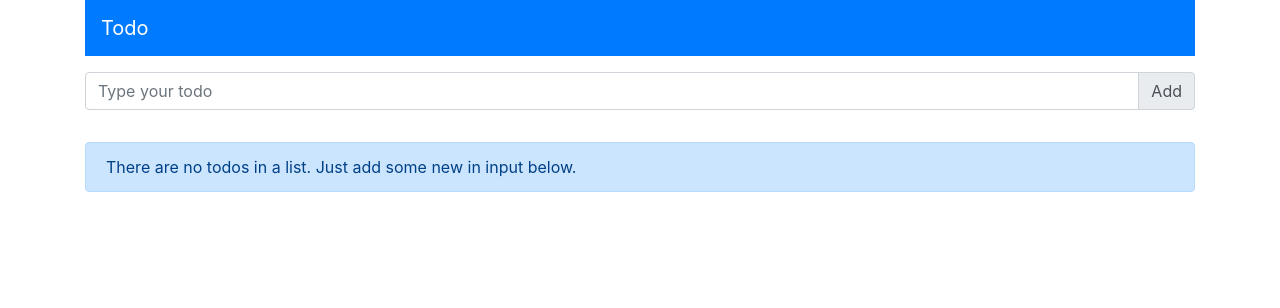
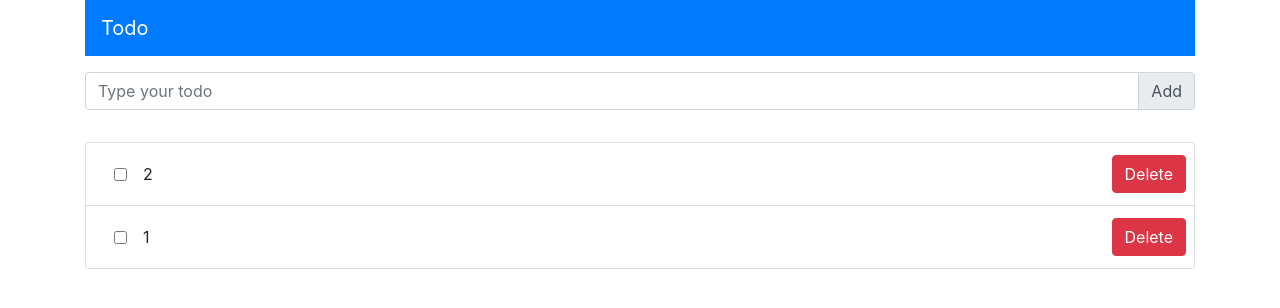
Before and after one commit to dima-mamaev/todo, a React (Create React App) app: page / in a window 1280 px wide. Shown: the top 308 px of the page. Built offline with nearby package versions, Linux system fonts and the light colour scheme; data requests are answered from the project's data file.

Commit message:
refactoring

```diff
--- a/api/db.json
+++ b/api/db.json
@@ -1,3 +1,14 @@
 {
-  "todo": []
+  "todo": [
+    {
+      "content": "1",
+      "finished": false,
+      "id": 1
+    },
+    {
+      "content": "2",
+      "finished": false,
+      "id": 2
+    }
+  ]
 }
--- a/src/components/alertMessage.tsx
+++ b/src/components/alertMessage.tsx
@@ -5,9 +5,11 @@ type AlertType = {
     color?: "alert alert-primary" | "alert alert-success" | "alert alert-danger"
 }
 
-const Alert: React.FC<AlertType> = ({message = "Ooops something went wrong...", color = "alert alert-primary"}) => <div
+const Alert: React.FC<AlertType> = ({message = "Ooops something went wrong...",
+                                        color = "alert alert-primary"}) =>
+    <div
     className={color} role="alert">
     {message}
-</div>
+    </div>
 
 export default Alert
--- a/src/components/loader.tsx
+++ b/src/components/loader.tsx
@@ -2,7 +2,7 @@ import React from "react";
 
 const Loader: React.FC = () => {
     return (
-        <div className="d-flex justify-content-center">
+        <div className="d-flex justify-content-center mb-2">
                 <div className="spinner-grow text-primary" role="status"/>
         </div>
     )
--- a/src/components/modal.tsx
+++ b/src/components/modal.tsx
@@ -10,7 +10,6 @@ const Modal: React.FC<ModalType> = ({message, onClose}) => {
             <div className="toast" role="alert" aria-live="assertive" aria-atomic="true" style={{opacity:1}}>
                 <div className="toast-header">
                     <strong className="mr-auto">Notification</strong>
-                    <small className="text-muted">just now</small>
                     <button type="button" onClick={()=> onClose()} className="ml-2 mb-1 close" data-dismiss="toast" aria-label="Close">
                         <span aria-hidden="true">&times;</span>
                     </button>
--- a/src/components/todoList.tsx
+++ b/src/components/todoList.tsx
@@ -6,10 +6,13 @@ import {deleteTodo, fetchTodos, checkTodo} from "../redux/actions/todos";
 import Loader from "./loader";
 import Alert from "./alertMessage";
 import Modal from "./modal";
-type ModalMessageType ={
-    show:boolean,
+
+type ModalMessageType = {
+    show: boolean,
     message: string
 }
+
+
 const TodoList: React.FC = () => {
     const dispatch = useDispatch()
 
@@ -33,8 +36,9 @@ const TodoList: React.FC = () => {
     // Todos handlers (delete & check toggle)
     function onDeleteHandler(todo: ITodo) {
         dispatch(deleteTodo(todo.id!))
-        modalMessage(` todo with id:${todo.id} deleted successfully`)
+        modalMessage(` Todo with: content : ${todo.content};id:${todo.id};deleted successfully.`)
     }
+
     function onCheckHandler(todo: ITodo) {
         todo.finished = !todo.finished
         dispatch(checkTodo(todo))
@@ -42,13 +46,17 @@ const TodoList: React.FC = () => {
 
 
     // Modal information window
-    const [modal, setModal]= useState<ModalMessageType>({show:false, message:""})
-    function modalMessage (message:string):void {
-        setModal({show:true, message})
-        setTimeout(()=>{setModal({show:false, message:""})},5000)
+    const [modal, setModal] = useState<ModalMessageType>({show: false, message: ""})
+
+    function modalMessage(message: string): void {
+        setModal({show: true, message})
+        setTimeout(() => {
+            setModal({show: false, message: ""})
+        }, 5000)
     }
-    function modalMessageClose () {
-        setModal({show:false, message:""})
+
+    function modalMessageClose() {
+        setModal({show: false, message: ""})
     }
 
     return (
@@ -58,12 +66,8 @@ const TodoList: React.FC = () => {
                 <Alert message="Server is not available at the moment, try again later!"
                        color="alert alert-danger"/>
             }
-            { // eslint-disable-next-line
-                todos.length === 0 && <Alert color="alert alert-primary"
-                                             message="There are no todos in a list. Just add some new in input below."/>
-            }
             {
-                modal.show && <Modal message={modal.message} onClose={modalMessageClose} />
+                modal.show && <Modal message={modal.message} onClose={modalMessageClose}/>
             }
             <ul className="list-group">
                 {
@@ -78,7 +82,11 @@ const TodoList: React.FC = () => {
             {
                 request.todos?.loading && <Loader/>
             }
-
+            {
+                !requestTodo.todos.loading && todoList.length === 0 && !requestTodo.todos.error.status ?
+                    <Alert color="alert alert-primary"
+                           message="There are no todos in a list. Just add some new in input below."/> : null
+            }
         </>
     )
 }
--- a/src/redux/sagas/todos/checkTodo.ts
+++ b/src/redux/sagas/todos/checkTodo.ts
@@ -14,7 +14,7 @@ function* workerCheckTodo(action: any) {
     try {
         yield call(updateTodos, action.payload)
         const data: ITodo[] = yield call(fetchTodos)
-        yield put(addFetchedTodos(data))
+        yield put(addFetchedTodos(data.reverse()))
         yield put(todoFetchingSucceed())
     } catch (e) {
         yield put(todoFetchingError(e.message))
--- a/src/redux/sagas/todos/deleteTodo.ts
+++ b/src/redux/sagas/todos/deleteTodo.ts
@@ -14,7 +14,7 @@ function* workerDeleteTodo(action: any) {
     try {
         yield call(deleteTodos, action.payload)
         const data:ITodo[] = yield call(fetchTodos)
-        yield put(addFetchedTodos(data))
+        yield put(addFetchedTodos(data.reverse()))
         yield put(todoFetchingSucceed())
 
     } catch (e) {
--- a/src/redux/sagas/todos/fetchTodo.ts
+++ b/src/redux/sagas/todos/fetchTodo.ts
@@ -15,7 +15,7 @@ function* workerFetchTodo() {
     try {
         yield delay(3000)
         const data:ITodo[] = yield call(fetchTodos)
-        yield put(addFetchedTodos(data))
+        yield put(addFetchedTodos(data.reverse()))
         yield put(todoFetchingSucceed())
     } catch (e) {
         yield put(todoFetchingError(e))
```
